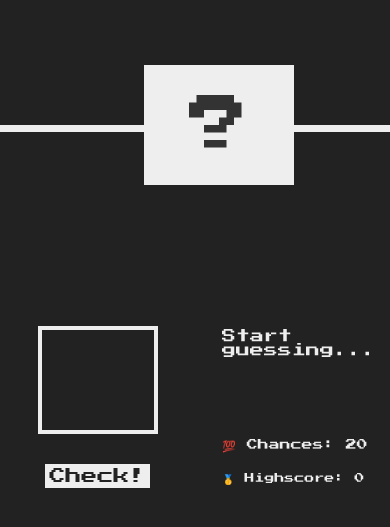
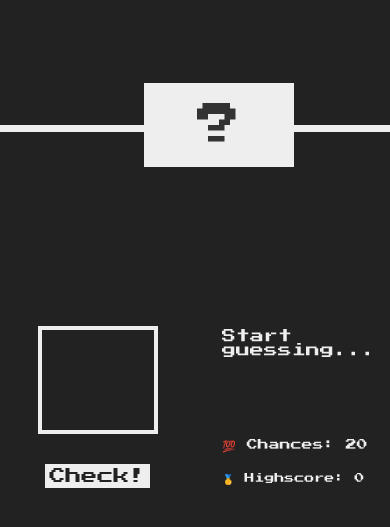
Before and after one commit to Ankita-01Mishra/Guess-the-Number, a plain HTML site: page index.html in a window 390 px wide. Shown: the part 163-690 px from the top of the page. Drawn offline with Linux system fonts and the light colour scheme.

Commit message:
committed

```diff
--- a/style.css
+++ b/style.css
@@ -141,6 +141,10 @@ h1 {
     .label-highscore{
         font-size: 11px;
     }
+    .number{
+        font-size: 44px;
+        padding: 2rem 0rem;
+    }
 }
 
 @media  screen and (max-width:390px) and (min-width:320px) {
```
